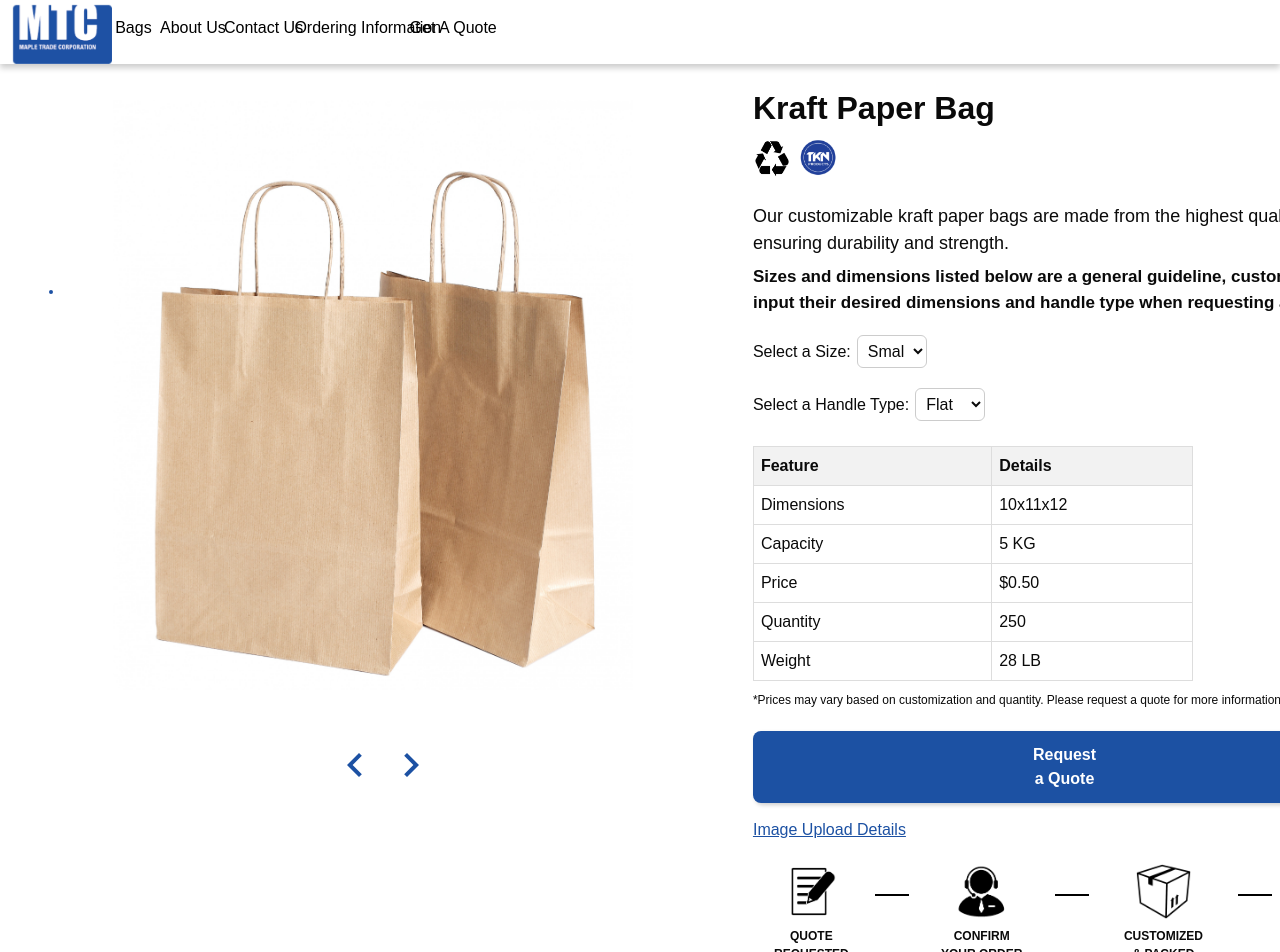
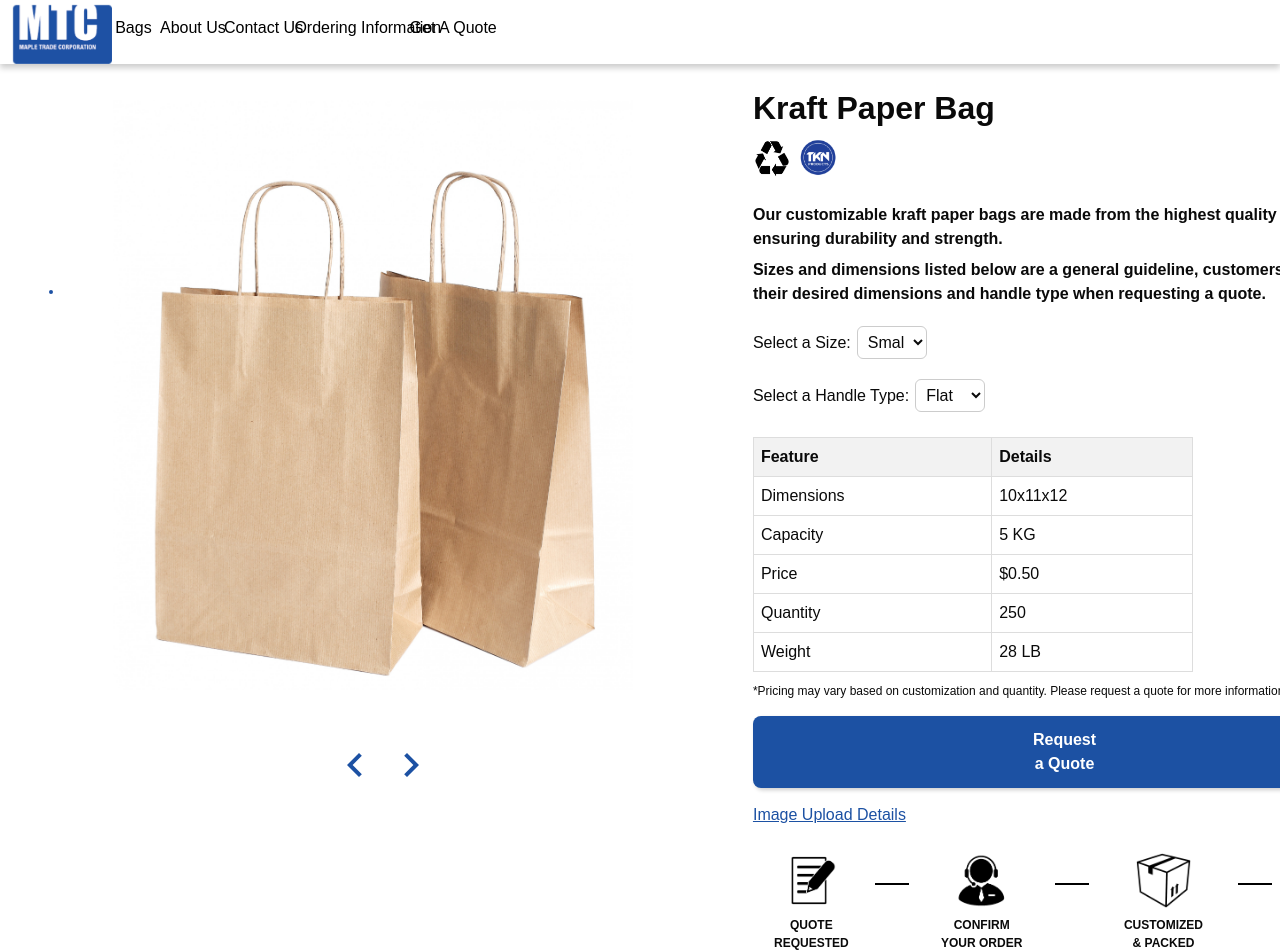
Before and after one commit to paul-ngyn/TKN-Paperbags, a Next.js app: page /product in a window 1280 px wide. Shown: the top 952 px of the page. Built offline with nearby package versions, Linux system fonts and the light colour scheme.

Commit message:
fixed logo page quote button

```diff
--- a/app/components/ProductPage/ProductPage.tsx
+++ b/app/components/ProductPage/ProductPage.tsx
@@ -70,7 +70,7 @@ const ProductPage: React.FC<ProductPageProps> = ({ handleNavigation }) => {
         </div>
         <ProductTable selectedOption={selectedOption} selectedHandle={selectedHandle} />
         <p className="productSubject">
-          *Prices may vary based on customization and quantity. Please request a quote for more information.
+          *Pricing may vary based on customization and quantity. Please request a quote for more information.
         </p>
         <div className="buttonContainer">
           <button className="product-button" onClick={handleOpenModal}>Request a Quote</button>
--- a/app/globals.css
+++ b/app/globals.css
@@ -141,7 +141,7 @@ html, body {
   padding: 15px 15px;
   border-radius: 14px; /* Add border radius */
   cursor: pointer;
-  margin-top: 40px; /* Add space above the button */
+  margin-top: 30px; /* Add space above the button */
   margin-left: 44.3%;
   font-weight: bold;
   box-shadow: 2px 2px 4px rgba(0, 0, 0, 0.4); /* Add button shadow */
@@ -154,7 +154,7 @@ html, body {
   padding: 12px 280px;
   border-radius: 8px; /* Add border radius */
   cursor: pointer;
-  margin-top: 22px;
+  margin-top: 16px;
   font-weight: bold;
   box-shadow: 2px 2px 4px rgba(0, 0, 0, 0.2); /* Add button shadow */
   margin-right: 15px;
@@ -298,12 +298,13 @@ html, body {
 }
 
 .productDescription {
-  font-size: 18px;
+  font-size: 16px;
   margin-bottom: 5px;
+  font-weight: bold;
 }
 
 .productGuidelines {
-  font-size: 17px;
+  font-size: 16px;
   margin-bottom: 10px;
   margin-top: 2px;
   font-weight: bold;
@@ -332,7 +333,7 @@ html, body {
 .processlogoContainer {
   display: flex;
   gap: 5px; /* Add space between logos */
-  margin-top: 22px;
+  margin-top: 26px;
   margin-bottom: 25px; /* Add space below the logos */
   max-height: 90px;
 }
```
Also changed, not shown: app/components/ImageSubHeader/ImageSubHeader.module.css (+22 -0 lines).
